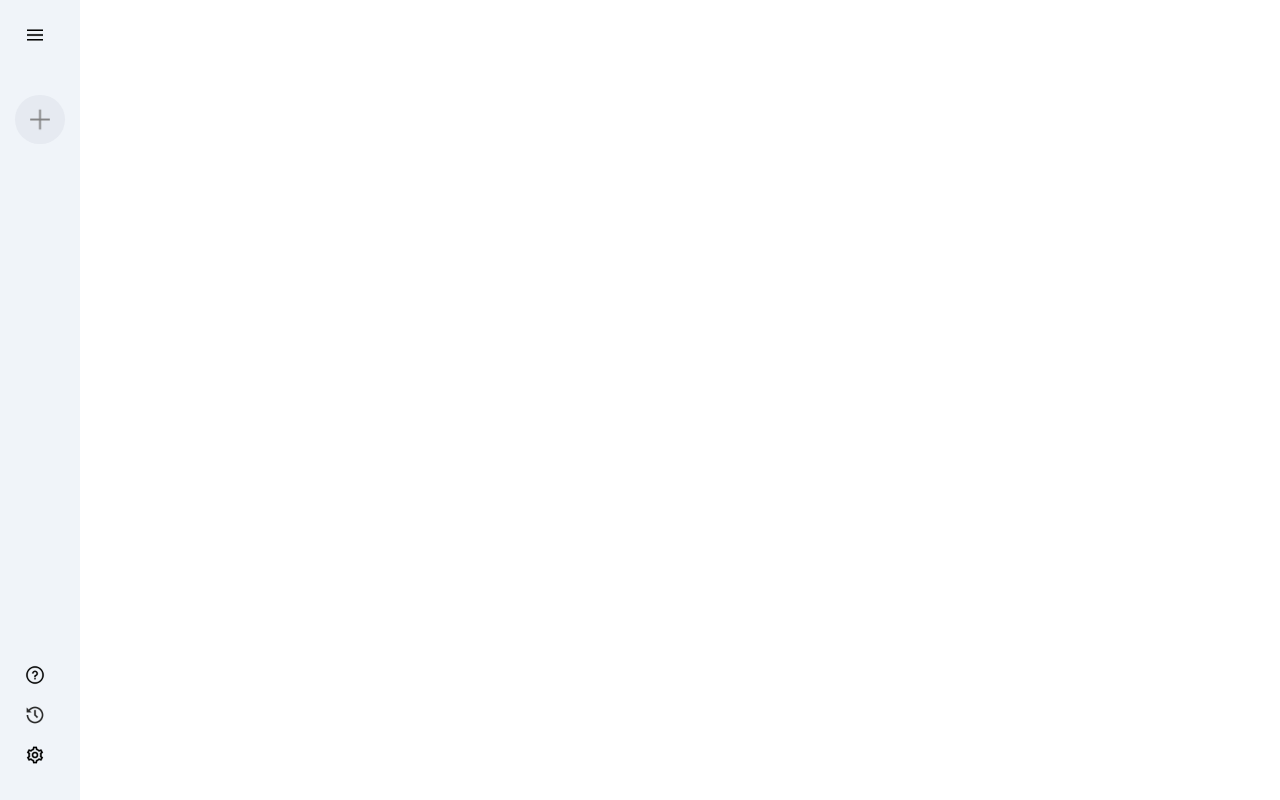
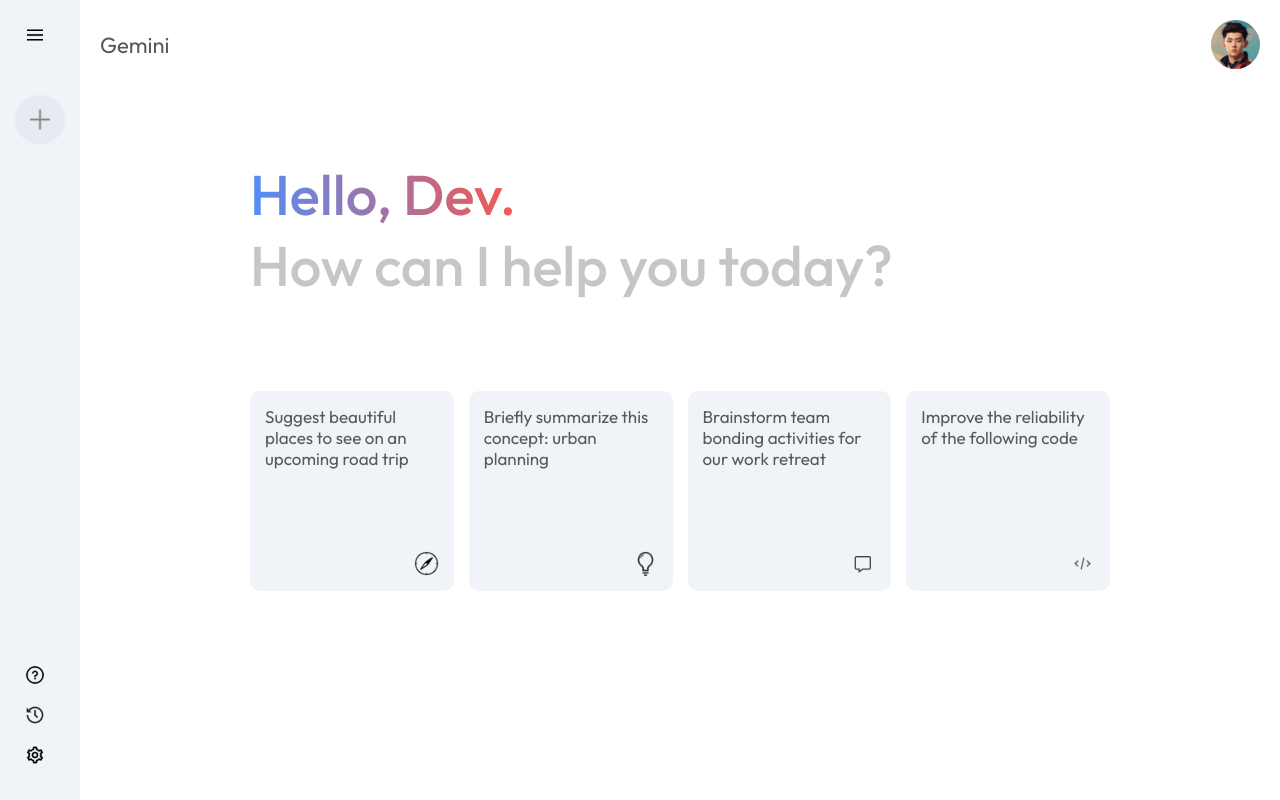
Before and after one commit to ssharma1307/ai_tool, a React (Vite) app in the folder gemini-clone/: page / in a window 1280 px wide. Built offline with nearby package versions, Linux system fonts and the light colour scheme.

Commit message:
Added Chat area

```diff
--- a/gemini-clone/src/App.jsx
+++ b/gemini-clone/src/App.jsx
@@ -1,11 +1,13 @@
 // eslint-disable-next-line no-unused-vars
 import React from 'react';
 import Sidebar from './components/Sidebar/Sidebar';
+import Main from './components/Main/Main';
 
 const App = () => {
   return (
     <>
       <Sidebar/>
+      <Main/>
     </>
   )
 }
--- /dev/null
+++ b/gemini-clone/src/components/Main/Main.css
@@ -0,0 +1,70 @@
+.main{
+    flex: 1;
+    min-height: 100vh;
+    padding-bottom: 15vh;
+    position: relative;
+}
+.main .nav{
+   display: flex;
+   align-items: center;
+   justify-content: space-between;
+   font-size: 22px;
+   padding: 20px;
+   color: #585858;
+}
+
+.main .nav img{
+    width:49px;
+    border-radius: 50%;
+}
+.main-container{
+    max-width: 900px;
+    margin: auto;
+}
+
+.main .greet{
+    margin: 50px 0px;
+    font-size: 56px;
+    color: #c4c7c5;
+    font-weight: 500;
+    padding: 20px;
+}
+
+.main .greet span{
+    background: -webkit-linear-gradient(16deg, #4b90ff, #ff5546);
+    -webkit-background-clip:text;
+    -webkit-text-fill-color: transparent;
+}
+
+.main .cards{
+    display: grid;
+    grid-template-columns: repeat(auto-fill, minmax(180px, 1fr));
+    gap: 15px;
+    padding: 20px;
+}
+
+.main .card{
+    height: 200px;
+    padding: 15px;
+    background-color: #f0f4f9;
+    border-radius: 10px;
+    position: relative;
+    cursor: pointer;
+}
+
+.main .card img{
+    width: 35px;
+    padding: 5px;
+    position: absolute;
+    border-radius: 20px;
+    bottom: 10px;
+    right: 10px;
+}
+
+.main .card p{
+    color:#585858;
+    font-size: 17px;
+}
+.main .card:hover{
+    background-color: #dfe4ea;
+}
--- /dev/null
+++ b/gemini-clone/src/components/Main/Main.jsx
@@ -0,0 +1,40 @@
+import React from 'react';
+import './Main.css';
+import { assets } from '../../assets/assets';
+
+const Main = () => {
+  return (
+    <div className='main'>
+      <div className="nav">
+        <p>Gemini</p>
+        <img src={assets.user_icon} alt=""/>
+      </div>
+      <div className="main-container">
+        <div className="greet">
+            <p><span>Hello, Dev.</span></p>
+            <p>How can I help you today?</p>
+        </div>
+        <div className="cards">
+            <div className="card">
+                <p>Suggest beautiful places to see on an upcoming road trip</p>
+                <img src={assets.compass_icon} alt=""/>
+            </div>
+            <div className="card">
+                <p>Briefly summarize this concept: urban planning</p>
+                <img src={assets.bulb_icon} alt=""/>
+            </div>
+            <div className="card">
+                <p>Brainstorm team bonding activities for our work retreat</p>
+                <img src={assets.message_icon} alt=""/>
+            </div>
+            <div className="card">
+                <p>Improve the reliability of the following code</p>
+                <img src={assets.code_icon} alt=""/>
+            </div>
+        </div>
+      </div>
+    </div>
+  )
+}
+
+export default Main
--- a/gemini-clone/src/index.css
+++ b/gemini-clone/src/index.css
@@ -1,7 +1,9 @@
+@import url('https://fonts.googleapis.com/css2?family=Outfit:wght@100..900&display=swap');
 *{
   padding: 0;
   margin: 0;
   box-sizing: border-box;
+  font-family: outfit;
 }
 #root{
   min-height:  100vh;
```
